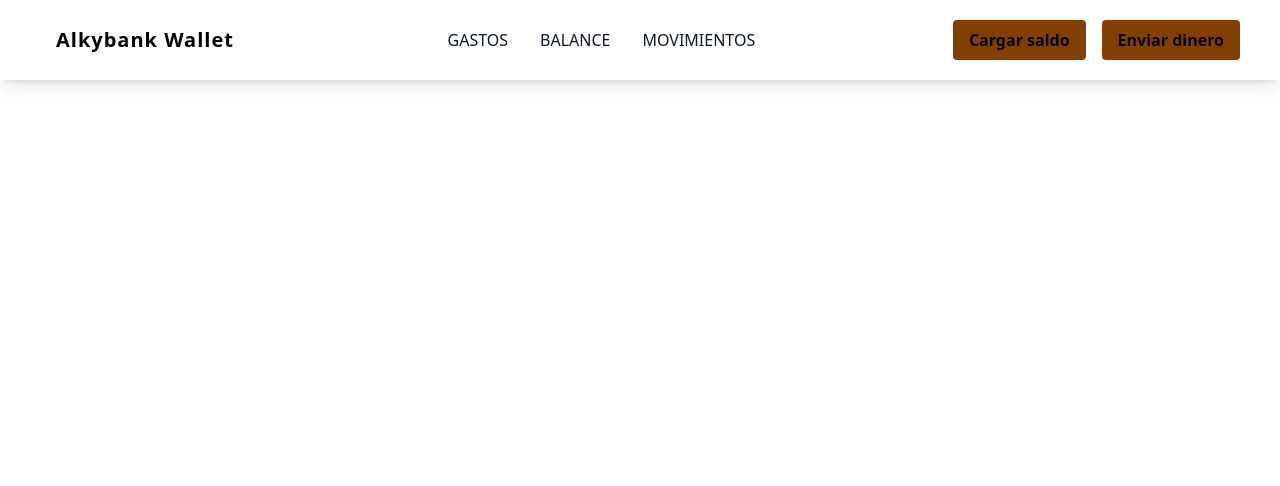
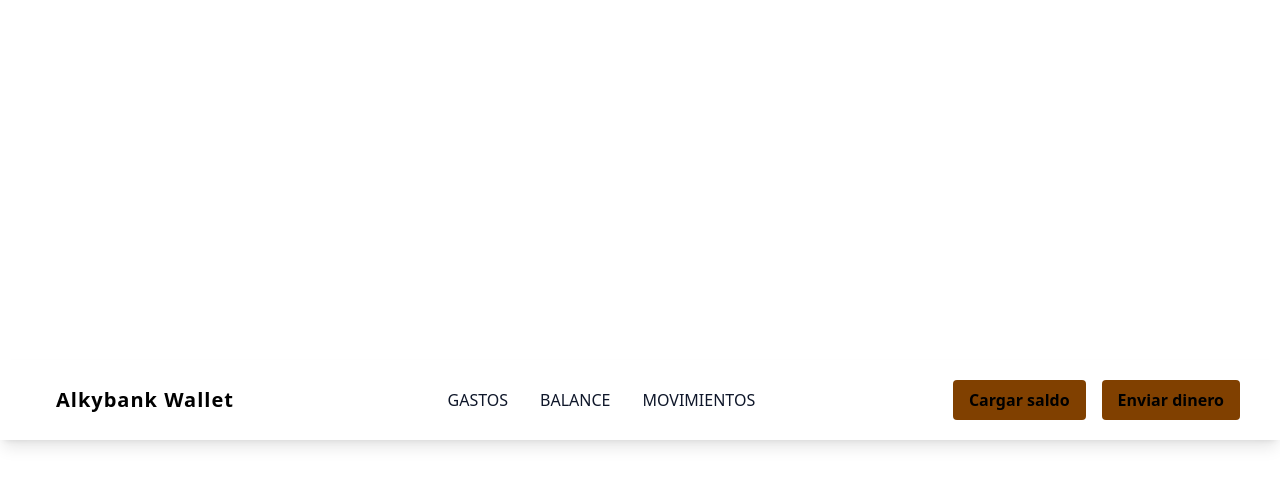
Before and after one commit to siprem10/grupo-03-undefined-FRONTEND, a React (Vite) app: page / in a window 1280 px wide. Shown: the top 486 px of the page. Built offline with nearby package versions, Linux system fonts and the light colour scheme.

Commit message:
feat: :lipstick: Added some styles to #root container

```diff
--- a/src/index.css
+++ b/src/index.css
@@ -3,7 +3,15 @@
 @tailwind utilities;
 
 * {
-    margin: 0;
-    padding: 0;
-    box-sizing: border-box;
+  margin: 0;
+  padding: 0;
+  box-sizing: border-box;
 }
+
+#root {
+  display: flex;
+  flex-direction: column;
+  align-items: center;
+  justify-content: center;
+  height: 100vh;
+}
```
